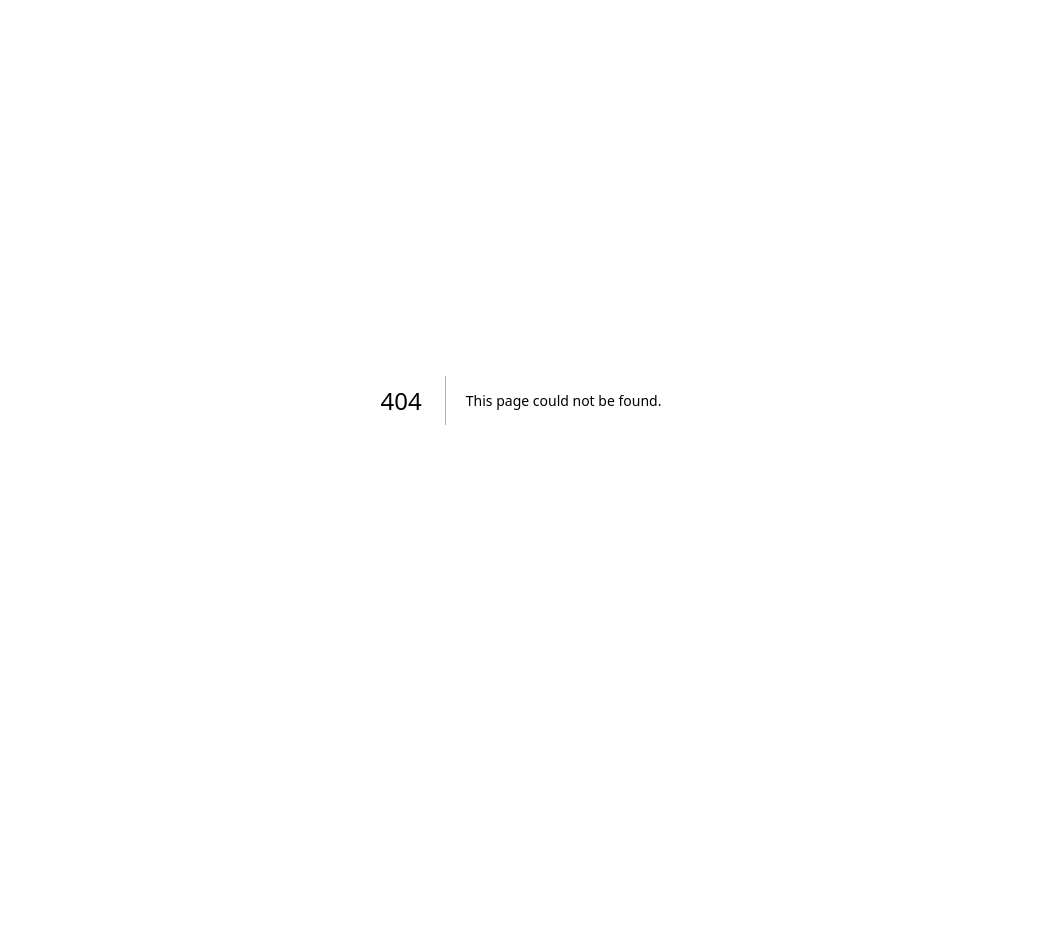
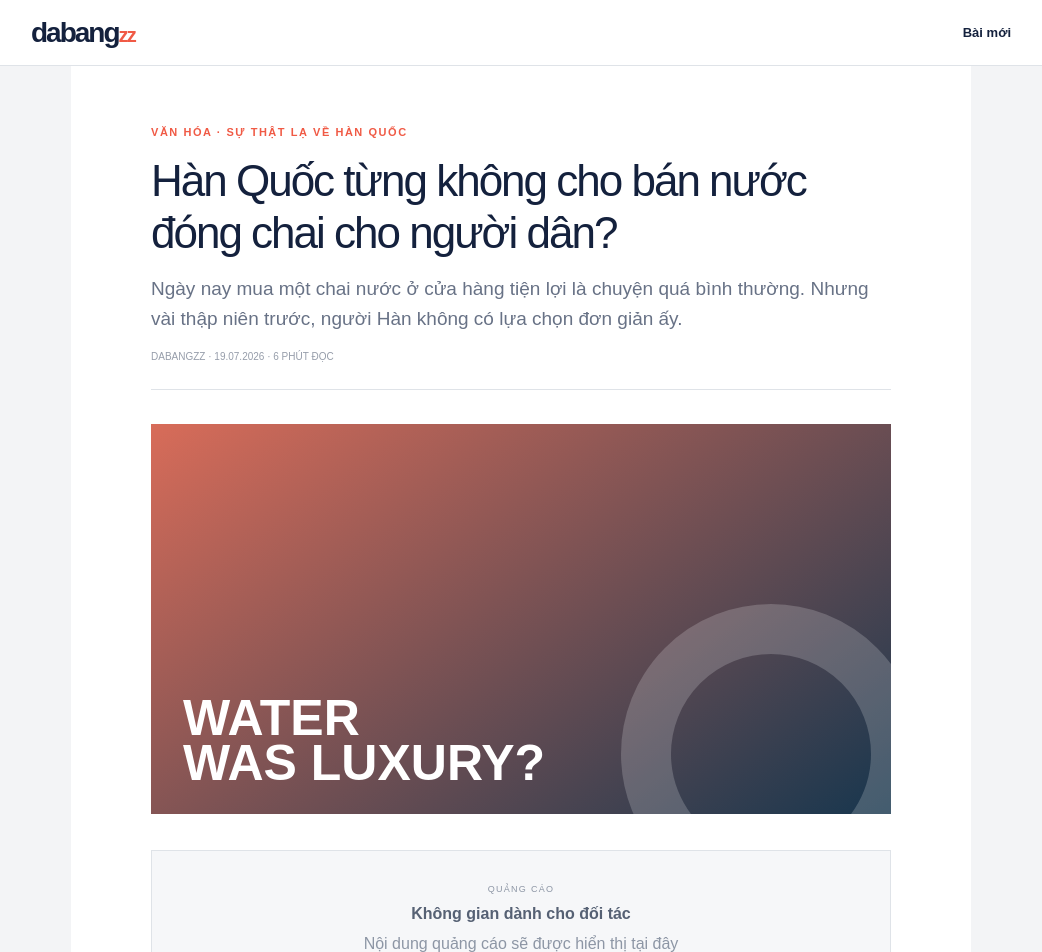
Before and after one commit to kimsuhoe01-creator/dabangzz, a Next.js app: page /bai-viet/han-quoc-tung-cam-ban-nuoc-dong-chai in a window 1280 px wide. Before the commit this address had no page. Shown: the top 952 px of the page, without its empty margins (119-1161 px from the left). Before the commit the page ends 800 px from the top, so only its background shows below. Built offline with nearby package versions, Linux system fonts and the light colour scheme.

Commit message:
Publish bottled water history article

```diff
--- /dev/null
+++ b/app/bai-viet/han-quoc-tung-cam-ban-nuoc-dong-chai/page.tsx
@@ -0,0 +1,39 @@
+const related=[
+  ["Chuyện thật","Tuần đầu sống tại Hàn Quốc","coral","/bai-viet/soc-van-hoa-han-quoc"],
+  ["Văn hóa","Vì sao người Hàn hỏi tuổi khi mới gặp?","amber","#"],
+  ["Cuộc sống","Ở nhà bán hầm tại Seoul","blue","#"]
+];
+
+export default function ArticlePage(){return <main className="story-page">
+  <header className="story-header"><a className="brand" href="/">dabang<span>zz</span></a><a href="/">Bài mới</a></header>
+  <article className="story">
+    <div className="story-category">VĂN HÓA · SỰ THẬT LẠ VỀ HÀN QUỐC</div>
+    <h1>Hàn Quốc từng không cho bán nước đóng chai cho người dân?</h1>
+    <p className="story-deck">Ngày nay mua một chai nước ở cửa hàng tiện lợi là chuyện quá bình thường. Nhưng vài thập niên trước, người Hàn không có lựa chọn đơn giản ấy.</p>
+    <div className="story-meta">DABANGZZ · 19.07.2026 · 6 PHÚT ĐỌC</div>
+    <div className="story-hero"><span>WATER<br/>WAS LUXURY?</span></div>
+    <div className="ad-slot"><small>QUẢNG CÁO</small><strong>Không gian dành cho đối tác</strong><span>Nội dung quảng cáo sẽ được hiển thị tại đây</span></div>
+    <div className="story-body">
+      <p>Một câu chuyện về nước đóng chai gần đây được chia sẻ lại trong cộng đồng mạng Hàn Quốc và khiến nhiều người trẻ bất ngờ: đã có thời các nhà sản xuất chỉ được làm nước đóng chai với điều kiện xuất khẩu hoặc bán cho người nước ngoài cư trú tại Hàn Quốc.</p>
+      <h2>Không hẳn là “cấm uống nước đóng chai”</h2>
+      <p>Cách nói phổ biến trên mạng dễ khiến người đọc hiểu rằng người Hàn bị cấm uống nước đóng chai. Chính xác hơn, giấy phép sản xuất khi đó đi kèm điều kiện không được bán sản phẩm cho người dân trong nước. Nước đóng chai chủ yếu dành cho xuất khẩu hoặc người nước ngoài.</p>
+      <blockquote>Điều gây tranh luận không phải là người dân có được uống nước hay không, mà là họ có quyền tự chọn loại nước mình muốn mua hay không.</blockquote>
+      <h2>Vì sao lại có quy định lạ như vậy?</h2>
+      <p>Các lý do được nêu trong hồ sơ pháp lý gồm nỗi lo người dân mất niềm tin vào nước máy, khó khăn cho chính sách cấp nước và cảm giác phân hóa giữa những người có thể mua nước đóng chai với phần còn lại. Ở thời điểm đó, bán nước trong chai còn bị nhiều người xem là một thứ xa xỉ không cần thiết.</p>
+      <div className="inline-visual blue"><b>1994</b><span>Tòa án Tối cao Hàn Quốc cho rằng việc ngăn bán nước đóng chai trong nước hạn chế quá mức quyền lựa chọn của người dân.</span></div>
+      <h2>Một chai nước trở thành câu chuyện về quyền lựa chọn</h2>
+      <p>Trong phán quyết năm 1994, Tòa án Tối cao nhấn mạnh rằng lựa chọn đồ ăn và thức uống là một phần quan trọng của quyền mưu cầu hạnh phúc. Lợi ích của việc bảo vệ niềm tin vào nước máy không đủ để biện minh cho sự hạn chế lớn đối với lựa chọn của người dân.</p>
+    </div>
+    <div className="ad-slot compact"><small>QUẢNG CÁO</small><strong>Vị trí quảng cáo trong bài</strong></div>
+    <div className="story-body">
+      <h2>Thị trường chính thức bắt đầu thay đổi</h2>
+      <p>Sau phán quyết, việc sản xuất và bán nước đóng chai dần được đưa vào một hệ thống quản lý rõ ràng hơn. Luật Quản lý nước uống được xây dựng để đặt ra tiêu chuẩn về nguồn nước, vệ sinh và hoạt động kinh doanh. Theo cơ quan môi trường Hàn Quốc, hoạt động bán nước suối đóng chai chính thức bắt đầu từ năm 1995.</p>
+      <h2>Vì sao câu chuyện này lại gây chú ý hôm nay?</h2>
+      <p>Với thế hệ lớn lên cùng cửa hàng tiện lợi, máy bán hàng và giao hàng tận nhà, ý tưởng rằng một chai nước từng là vấn đề pháp lý nghe gần như không thể tin nổi. Nó cho thấy một vật rất bình thường cũng có thể phản ánh sự thay đổi về đời sống, niềm tin vào dịch vụ công và quyền của người tiêu dùng.</p>
+      <p>Và đây cũng là lý do những câu chuyện cũ trong cộng đồng Hàn thường được chia sẻ lại: chúng khiến người đọc nhìn một thói quen hằng ngày bằng góc nhìn hoàn toàn khác.</p>
+    </div>
+    <div className="source-note"><strong>Nguồn kiểm chứng</strong><span>Câu chuyện được gợi ý từ thảo luận công khai trên cộng đồng Hàn Quốc; dữ kiện được đối chiếu với phán quyết về vi phạm Luật Vệ sinh thực phẩm của Tòa án Tối cao Hàn Quốc và tài liệu của cơ quan môi trường. Bài viết được Dabangzz biên soạn độc lập, không dịch nguyên văn.</span></div>
+  </article>
+  <section className="related"><div className="related-title"><span>ĐỌC TIẾP</span><h2>Chuyện Hàn đang được quan tâm</h2></div><div className="related-grid">{related.map(a=><a href={a[3]} className="related-card" key={a[1]}><div className={`related-thumb ${a[2]}`}>{a[0]}</div><h3>{a[1]}</h3><span>5 phút đọc →</span></a>)}</div></section>
+  <footer><div className="copyright">© 2026 dabangzz</div></footer>
+</main>}
--- a/app/page.tsx
+++ b/app/page.tsx
@@ -1,5 +1,5 @@
 const cards=[
- ["Chuyện công sở","Ngày đầu đi làm ở công ty Hàn: điều không ai nói trước","coral"],
+ ["Chuyện thật","“Tôi đã sốc trong tuần đầu sống tại Hàn Quốc”","coral","/bai-viet/soc-van-hoa-han-quoc"],
  ["Tình yêu","Hẹn hò với người Hàn có thật sự giống phim?","violet"],
  ["Cuộc sống","Ở nhà bán hầm tại Seoul: rẻ nhưng có đáng?","blue"],
  ["Văn hóa","Vì sao người Hàn hỏi tuổi ngay lần đầu gặp?","amber"],
@@ -9,5 +9,5 @@ const cards=[
 export default function Home(){return <main><header className="site-header"><div className="topline"/><div className="header-inner"><a className="brand" href="#top">dabang<span>zz</span></a><nav><a href="#latest">Bài mới</a><a href="#topics">Chủ đề</a><a href="#about">Về chúng tôi</a></nav><button className="search">⌕</button></div></header>
 <section className="hero" id="top"><div className="hero-inner"><div className="hero-copy"><span className="kicker">CHUYỆN HÀN, KỂ THEO CÁCH DỄ HIỂU</span><h1>Chuyện thật từ Hàn,<br/><em>gần hơn với bạn</em></h1><p>Những câu chuyện đang được quan tâm trong cộng đồng Hàn Quốc — được chọn lọc, kiểm chứng và kể lại bằng tiếng Việt.</p><a className="primary" href="#latest">Khám phá bài mới <span>→</span></a></div><div className="hero-art"><div className="sun"/><div className="tower tower-a"/><div className="tower tower-b"/><div className="tower tower-c"/><span className="river">SEOUL · VIETNAM</span></div></div></section>
 <div className="category-bar" id="topics"><div>{["Mới nhất","Chuyện thật","Tình yêu","Công sở","Du học","Văn hóa"].map((x,i)=><button className={i===0?"active":""} key={x}>{x}</button>)}</div></div>
-<section className="content" id="latest"><div className="section-heading"><div><span>CÂU CHUYỆN MỚI</span><h2>Đang được đọc nhiều</h2></div></div><div className="feature-grid"><a className="lead-card" href="/bai-viet/soc-van-hoa-han-quoc"><div className="lead-visual"><span>SEOUL<br/>STORY</span></div><div className="lead-body"><span className="label">Chuyện thật</span><h3>“Tôi đã sốc trong tuần đầu sống tại Hàn Quốc”</h3><p>Năm khác biệt văn hóa nhỏ nhưng khiến người nước ngoài nhớ mãi.</p><div className="meta">19.07.2026 · 7 phút đọc</div></div></a><aside className="briefing"><span className="brief-label">HÔM NAY Ở HÀN</span><h3>Bản tin nhanh</h3><div className="stat"><strong>₩ 18.4</strong><span>VND / KRW<br/><b>Tham khảo</b></span></div><div className="weather"><strong>Seoul</strong><span>29° · Có mưa</span></div><div className="weather"><strong>Busan</strong><span>28° · Nhiều mây</span></div></aside></div><div className="article-grid">{cards.map((a,i)=><a className="article-card" href={i===0?"/bai-viet/soc-van-hoa-han-quoc":"#"} key={a[1]}><div className={`thumb ${a[2]}`}><span>{a[0]}</span></div><div className="article-body"><span className="label">{a[0]}</span><h3>{a[1]}</h3><p>Trải nghiệm cộng đồng được ẩn danh, chọn lọc và biên tập lại cho độc giả Việt Nam.</p><div className="meta">5 phút đọc</div></div></a>)}</div></section>
+<section className="content" id="latest"><div className="section-heading"><div><span>CÂU CHUYỆN MỚI</span><h2>Đang được đọc nhiều</h2></div></div><div className="feature-grid"><a className="lead-card" href="/bai-viet/han-quoc-tung-cam-ban-nuoc-dong-chai"><div className="lead-visual"><span>WATER<br/>STORY</span></div><div className="lead-body"><span className="label">Văn hóa · Sự thật lạ</span><h3>Hàn Quốc từng không cho bán nước đóng chai cho người dân?</h3><p>Một quy định khó tin, một phán quyết năm 1994 và cách chai nước trở thành đồ dùng hằng ngày.</p><div className="meta">19.07.2026 · 6 phút đọc</div></div></a><aside className="briefing"><span className="brief-label">HÔM NAY Ở HÀN</span><h3>Bản tin nhanh</h3><div className="stat"><strong>₩ 18.4</strong><span>VND / KRW<br/><b>Tham khảo</b></span></div><div className="weather"><strong>Seoul</strong><span>29° · Có mưa</span></div><div className="weather"><strong>Busan</strong><span>28° · Nhiều mây</span></div></aside></div><div className="article-grid">{cards.map(a=><a className="article-card" href={a[3]||"#"} key={a[1]}><div className={`thumb ${a[2]}`}><span>{a[0]}</span></div><div className="article-body"><span className="label">{a[0]}</span><h3>{a[1]}</h3><p>Trải nghiệm cộng đồng được ẩn danh, chọn lọc và biên tập lại cho độc giả Việt Nam.</p><div className="meta">5 phút đọc</div></div></a>)}</div></section>
 <section className="editorial"><strong>Nguyên tắc biên tập</strong><p>Nội dung được tổng hợp từ chủ đề công khai, viết lại bằng góc nhìn riêng, ẩn danh nhân vật và bổ sung bối cảnh.</p></section><footer id="about"><div className="copyright">© 2026 dabangzz · Chuyện Hàn, kể cho người Việt.</div></footer></main>}
```
